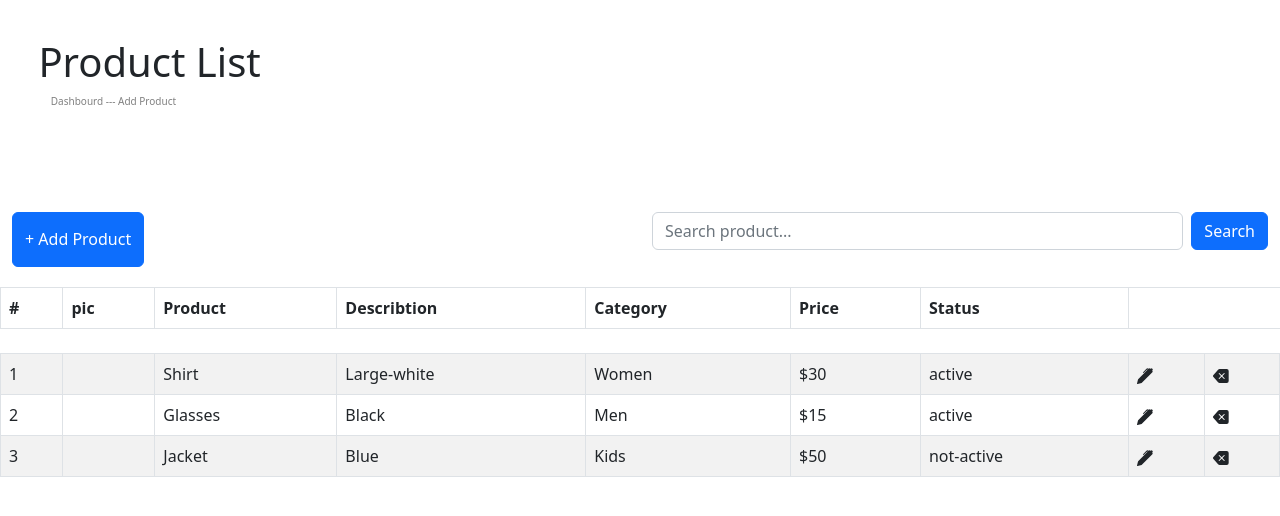
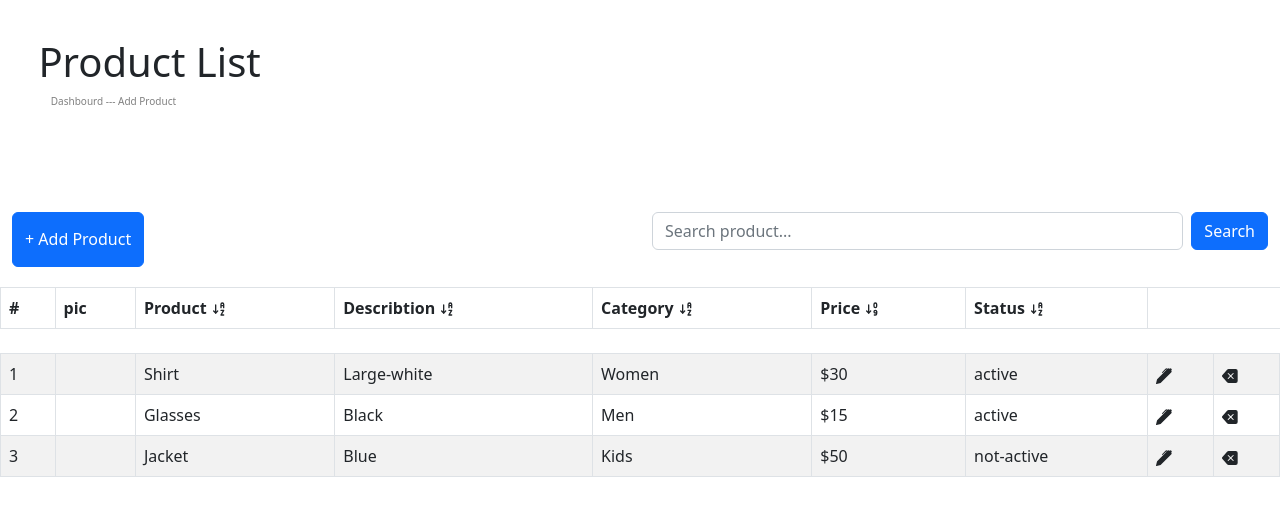
Before and after one commit to iMohammadSawalha/storify, a React (Create React App) app: page / in a window 1280 px wide. Shown: the top 516 px of the page. Built offline with nearby package versions, Linux system fonts and the light colour scheme.

Commit message:
AddProducts Page Done

```diff
--- a/src/components/Add product/Products.js
+++ b/src/components/Add product/Products.js
@@ -7,6 +7,7 @@ import EditRow from './EditRow';
 import Form from 'react-bootstrap/Form';
 import Button from 'react-bootstrap/Button';
 import {Table } from 'react-bootstrap';
+import {TbSortAscendingLetters ,TbSortAscendingNumbers} from "react-icons/tb"
 
 function AddProduct() {
 	const [editFormData, setEditFormData] = useState({
@@ -161,11 +162,11 @@ function AddProduct() {
               <tr>
                 <th>#</th>
                 <th>pic</th>
-                <th onClick={() => { sorting("name") }}>Product</th>
-                <th onClick={() => { sorting("desc") }}>Describtion</th>
-                <th onClick={() => { sorting("categ") }}>Category</th>
-                <th onClick={() => { sorting("price") }}>Price</th>
-                <th onClick={() => { sorting("status") }}>Status</th>
+                <th>Product  <TbSortAscendingLetters onClick={() => { sorting("name") }}/> </th>
+                <th>Describtion <TbSortAscendingLetters onClick={() => { sorting("desc") }}/></th>
+                <th>Category <TbSortAscendingLetters onClick={() => { sorting("categ") }}/></th>
+                <th>Price <TbSortAscendingNumbers onClick={() => { sorting("price") }}/></th>
+                <th>Status <TbSortAscendingLetters onClick={() => { sorting("status") }}/></th>
               </tr>
             </thead>
             <br />
```
